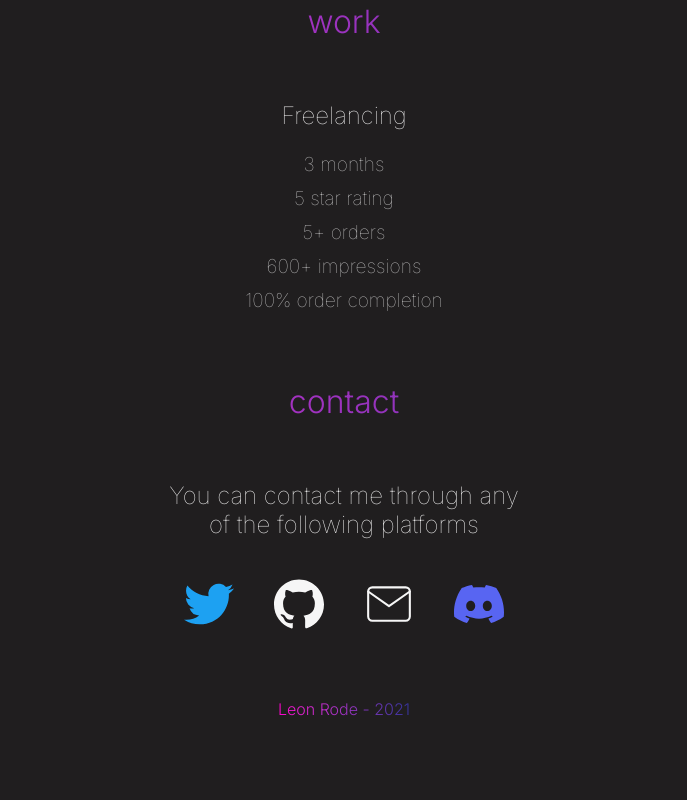
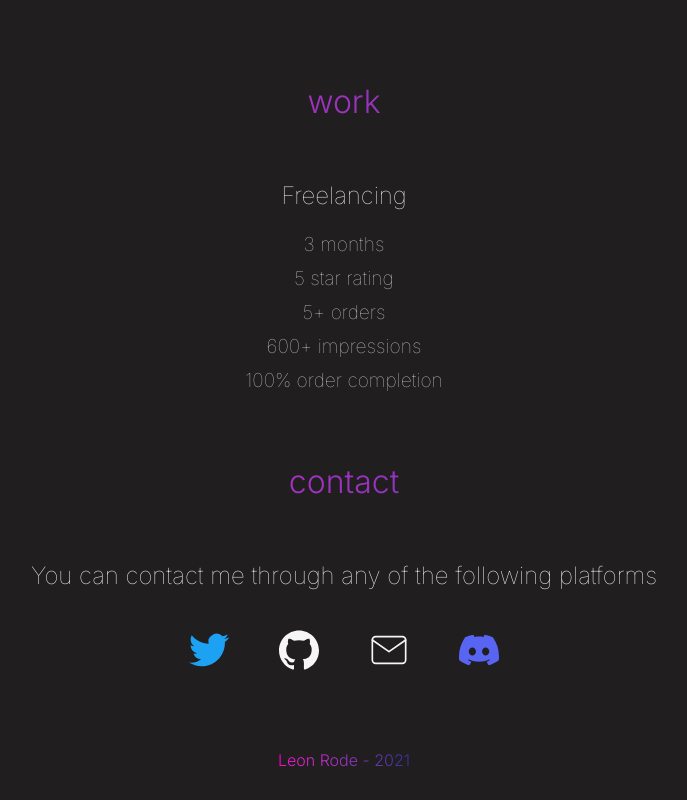
Before and after one commit to leonrode/leonro.de, a Next.js app: page / in a window 1280 px wide. Shown: the part 2632-3432 px from the top of the page, without its empty margins (296-983 px from the left). Before the commit the page ends 3381 px from the top, so only its background shows below. Built offline with nearby package versions, Linux system fonts and the light colour scheme.

Commit message:
Add files via upload

```diff
--- a/components/contact.js
+++ b/components/contact.js
@@ -8,16 +8,14 @@ import discordSvg from "../public/discord-logo.svg";
 import styles from "../styles/contact.module.css";
 import dividerStyle from "../styles/divider.module.css";
 
-import { isMobile } from "react-device-detect";
-
-export default function Contact({ slideState }) {
-  const ICON_SIZE = isMobile ? "40" : "60";
+export default function Contact({ slideState, smallIcons }) {
+  const ICON_SIZE = smallIcons ? "40" : "60";
   return (
     <div className={[styles.contact, slideState].join(" ")}>
       <h5 className={dividerStyle.mobileDivider}>contact</h5>
       <h2 className={styles.header}>
-        You can contact me through any {!isMobile ? <br /> : ""}of the following
-        platforms
+        You can contact me through any {!smallIcons ? <br /> : ""}of the
+        following platforms
       </h2>
 
       <div className={styles.contactOptions}>
--- a/components/main.js
+++ b/components/main.js
@@ -30,7 +30,12 @@ function generatePage(pageIndex, slideState, smallIcons) {
     case 4:
       return <Work slideState={slideState !== null ? slideState : null} />;
     case 5:
-      return <Contact slideState={slideState !== null ? slideState : null} />;
+      return (
+        <Contact
+          slideState={slideState !== null ? slideState : null}
+          smallIcons={smallIcons}
+        />
+      );
   }
 }
 
@@ -45,7 +50,7 @@ export default function Main({ currentPage, slideState, all, smallIcons }) {
           <Skills smallIcons={smallIcons} />
           <Projects smallIcons={smallIcons} />
           <Work />
-          <Contact />
+          <Contact smallIcons={smallIcons} />
           <h6 className={styles.bottom}>Leon Rode - 2021</h6>
         </>
       )}
--- a/components/sidebar.js
+++ b/components/sidebar.js
@@ -56,7 +56,6 @@ function generateSidebar(pageIndex, slideState, pageSetter) {
 }
 
 export default function Sidebar({ currentPage, pageSetter, slideState }) {
-  console.log(currentPage);
   return (
     <div className={styles.sidebar}>
       {currentPage !== 0 ? (
--- a/package.json
+++ b/package.json
@@ -11,7 +11,6 @@
   "dependencies": {
     "next": "11.1.0",
     "react": "17.0.2",
-    "react-device-detect": "^1.17.0",
     "react-dom": "17.0.2"
   },
   "devDependencies": {
--- a/pages/index.js
+++ b/pages/index.js
@@ -4,16 +4,14 @@ import Main from "../components/main";
 import Sidebar from "../components/sidebar";
 
 import { useEffect, useState } from "react";
-import { isMobile } from "react-device-detect";
 
 export default function Home() {
   const [currentPageIndex, setCurrentPageIndex] = useState(0);
   const [slideState, setSlideState] = useState(null);
-  const [windowWidth, setWindowWidth] = useState(null);
+  const [isSmallScreen, setIsSmallScreen] = useState(null);
 
   useEffect(() => {
-    setWindowWidth(window.innerWidth);
-    console.log(window.innerWidth);
+    setIsSmallScreen(window.innerWidth < 1368);
   });
   function changePage(newPage) {
     const animationDurationMs = 300;
@@ -84,10 +82,10 @@ export default function Home() {
       <Main
         currentPage={currentPageIndex}
         slideState={slideState}
-        all={windowWidth < 1368}
-        smallIcons={windowWidth < 1368}
+        all={isSmallScreen}
+        smallIcons={isSmallScreen}
       />
-      {windowWidth > 1368 && (
+      {!isSmallScreen && (
         <Sidebar
           currentPage={currentPageIndex}
           pageSetter={changePage}
--- a/styles/about.module.css
+++ b/styles/about.module.css
@@ -17,7 +17,7 @@
 @media (max-width: 1368px) {
   .text {
     font-size: 1.3rem;
-    margin: 50px 20px 0px 20px;
+    margin: 50px 250px 0px 250px;
     text-align: center;
   }
 
@@ -29,3 +29,12 @@
     display: block;
   }
 }
+
+@media (max-width: 768px) {
+  .text {
+    margin-left: 50px;
+    margin-right: 50px;
+    font-size: 1.2rem;
+    line-height: 30px;
+  }
+}
--- a/styles/globals.css
+++ b/styles/globals.css
@@ -12,7 +12,7 @@ body {
 @media (max-width: 1368px) {
   html, body {
     height: fit-content;
-    overflow: visible;
+    overflow-y: visible;
   }
 
   .mobileDivider {
@@ -31,9 +31,7 @@ a {
   padding: 0;
 }
 
-h1, h2, h3, h4, h5, h6, p, a, img {
-  user-select: none;
-}
+
 
 .logo {
   position: absolute;
```
Also changed, not shown: 1 other file (tests, documents, lock files or other folders).
